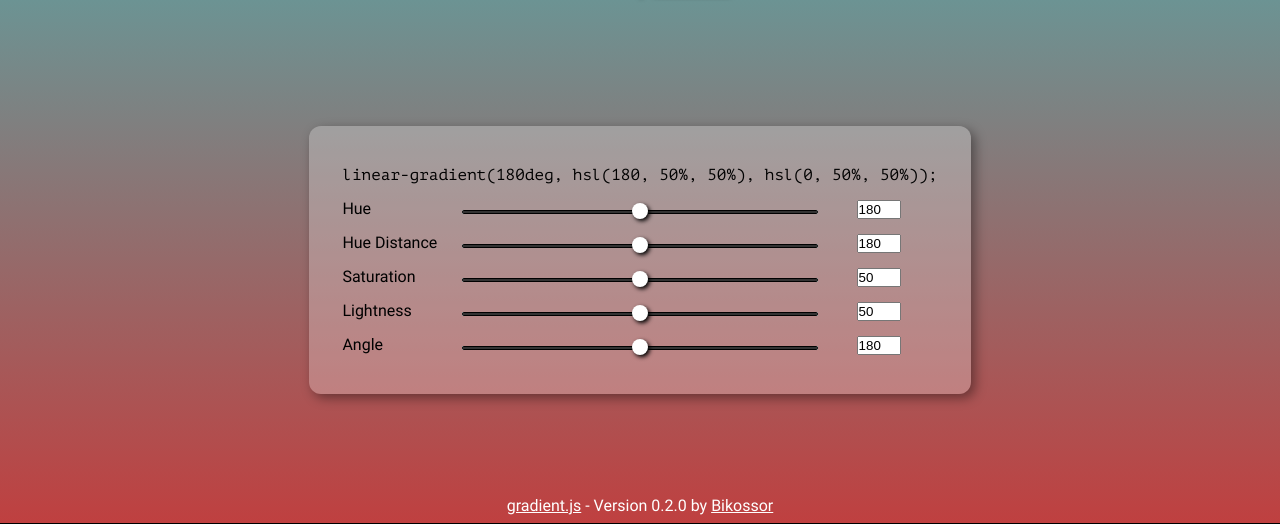
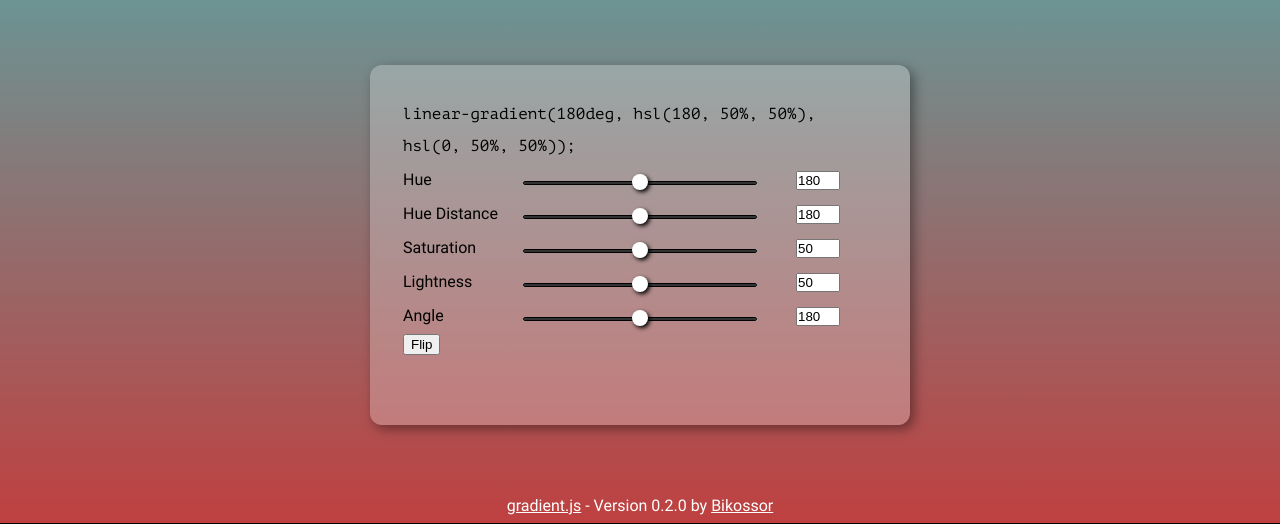
Before and after one commit to Bikossor/gradient.js, a website: page docs/index.html in a window 1280 px wide. Shown: the part 276-800 px from the top of the page. Drawn offline with Linux system fonts and the light colour scheme.

Commit message:
Closes #7

```diff
--- /dev/null
+++ b/docs/assets/styles/_flipCard.less
@@ -0,0 +1,47 @@
+.flip-container {
+    perspective: 1000px;
+}
+
+.flipped {
+    transform: rotateY(180deg);
+}
+
+.flip-container,
+.front,
+.back {
+    width: 540px;
+    height: 360px;
+}
+
+#flipper {
+    transition: 0.6s;
+    transform-style: preserve-3d;
+
+    position: relative;
+}
+
+.front,
+.back {
+    backface-visibility: hidden;
+
+    position: absolute;
+    top: 0;
+    left: 0;
+
+    padding: 2rem;
+    background: rgba(255, 255, 255, 0.25);
+    box-shadow: @shadow-high;
+    color: #000;
+    border-radius: 12px;
+    overflow: hidden;
+    box-sizing: border-box;
+}
+
+.front {
+    z-index: 2;
+    transform: rotateY(0deg);
+}
+
+.back {
+    transform: rotateY(180deg);
+}
--- a/docs/assets/styles/main.less
+++ b/docs/assets/styles/main.less
@@ -3,7 +3,7 @@
 @import "_fonts.less";
 @import "_elements.less";
 @import "_inputs.less";
-
+@import "_flipCard.less";
 
 #preview {
     width: 100%;
--- a/docs/index.html
+++ b/docs/index.html
@@ -13,7 +13,9 @@
                 <span id="title">gradient.js</span>
                 <span id="subtitle">Created by <a href="https://github.com/Bikossor/" target="_blank">Bikossor</a></span>
             </section>
-            <section id="input_ranges">
+            <section class="flip-container">
+                <section id="flipper">
+                    <section id="input_ranges" class="front">
                         <table>
                             <colgroup>
                                 <col style="width: 120px;"/>
@@ -80,7 +82,17 @@
                                     <input type="text" id="label_angle"/>
                                 </td>
                             </tr>
+                            <tr>
+                                <td colspan="3">
+                                    <button onclick="flipPanel();">Flip</button>
+                                </td>
+                            </tr>
                         </table>
+                    </section>
+                    <section class="back">
+                        <button onclick="flipPanel();">Flip</button>
+                    </section>
+                </section>
             </section>
             <footer>
                 <a href="https://github.com/Bikossor/gradient.js">gradient.js</a> - Version 0.2.0 by <a href="https://github.com/Bikossor/">Bikossor</a>
@@ -129,6 +141,10 @@
                     label_angle.value = result.angle;
                 }
             }).init();
+
+            var flipPanel = function() {
+                flipper.classList.toggle("flipped");
+            };
         </script>
     </body>
 </html>
```
Also changed, not shown: docs/assets/styles/main.min.css. Lines whose indentation alone changed are shown as unchanged.
